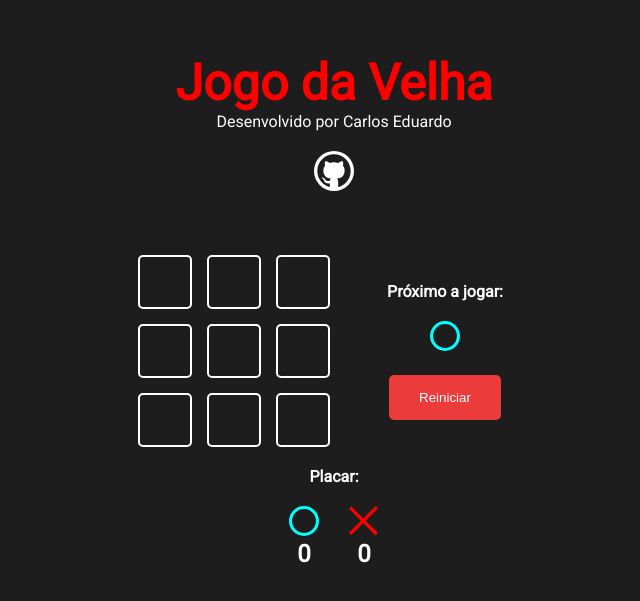
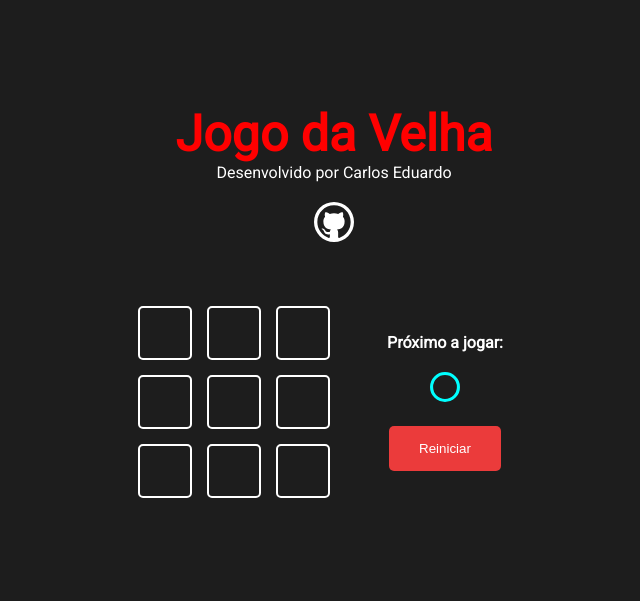
Before and after one commit to EduCarlos0311/react-jogo-da-velha, a Next.js app: page / in a window 1280 px wide. Shown: the part 109-710 px from the top of the page, without its empty margins (306-946 px from the left). Built offline with nearby package versions, Linux system fonts and the light colour scheme.

Commit message:
teste sem placar

```diff
--- a/src/components/game/Game.jsx
+++ b/src/components/game/Game.jsx
@@ -3,7 +3,7 @@ import styles from './Game.module.css'
 
 import GameOption from '../gameOption/GameOption'
 import GameInfo from '../gameInfo/GameInfo'
-import Score from '../score/Score'
+
 
 const winnerTable = [
     [0, 1, 2],
@@ -69,7 +69,6 @@ function Game () {
     }, [winner])
 
     return (
-        <>
             <div className = {styles.gameContent}>
                 <div className = {styles.game}>
                     {
@@ -91,8 +90,6 @@ function Game () {
                     isDraw = {draw}
                 />
             </div>
-            <Score />
-        </>
     )
 }
 
--- a/src/components/score/Score.jsx
+++ /dev/null
@@ -1,23 +0,0 @@
-import styles from './Score.module.css'
-
-import Icon from '../icon/Icon'
-
-function Score () {
-    return (
-        <>
-            <h4>Placar:</h4>
-            <div className={styles.score}>
-                <div className={styles.scoreContent}>
-                    <Icon iconName="circle"/>
-                    <h2>0</h2>
-                </div>
-                <div className={styles.scoreContent}>
-                    <Icon iconName="x"/>
-                    <h2>0</h2>
-                </div>
-            </div>
-        </>
-    )
-}
-
-export default Score
--- a/src/components/score/Score.module.css
+++ /dev/null
@@ -1,11 +0,0 @@
-.score {
-    display: flex;
-    gap: 30px;
-    margin-top: 20px;
-}
-
-.scoreContent {
-    display: flex;
-    flex-direction: column;
-    align-items: center;
-}
```
